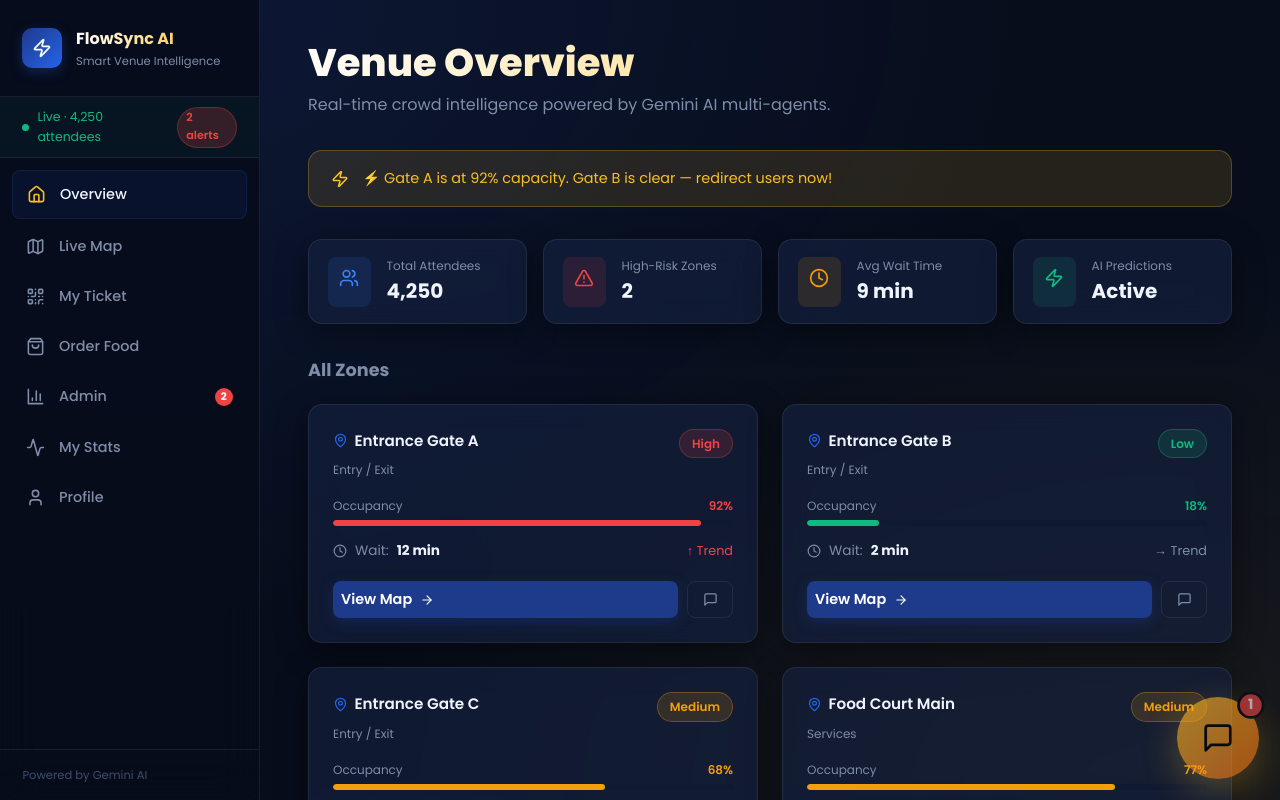
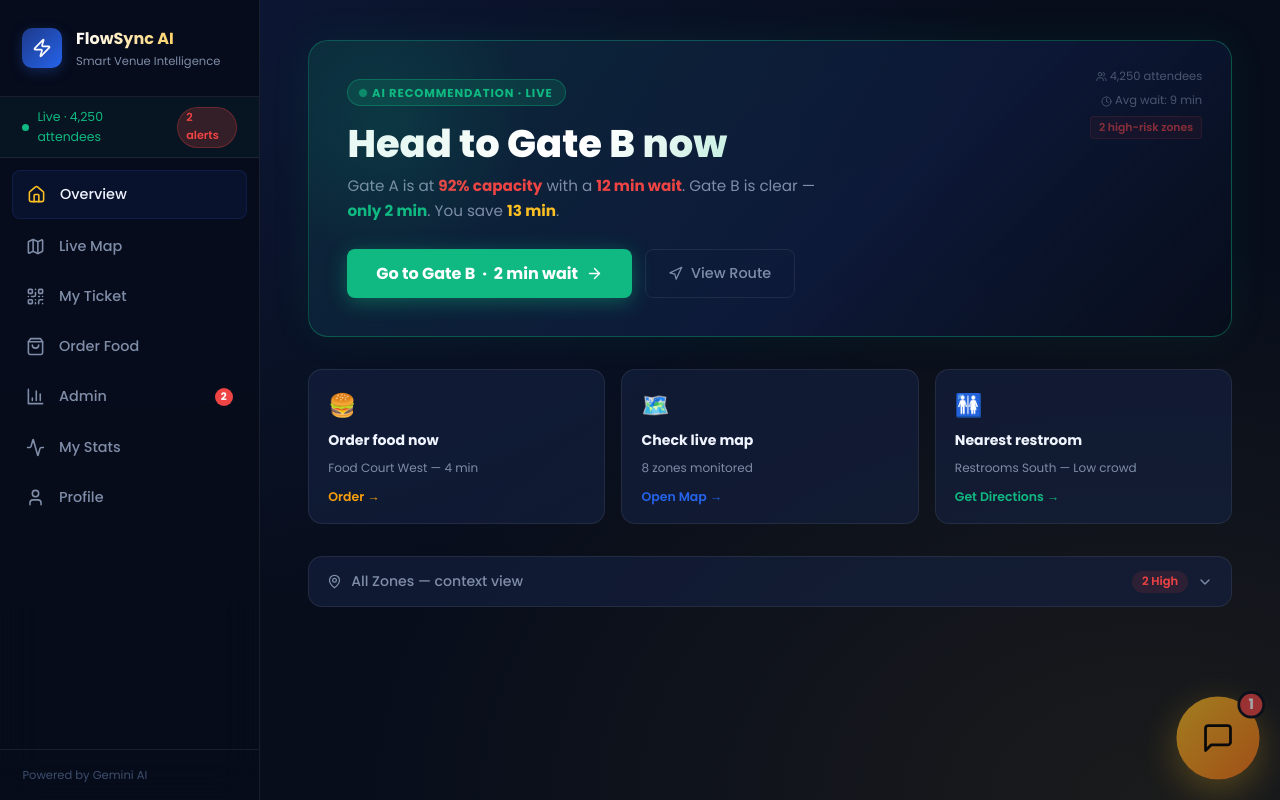
Before and after one commit to jayanitrivedi07-bit/FlowSyncAI, a React (Vite) app in the folder frontend/: page / in a window 1280 px wide. Shown: the top 800 px of the page. Built offline with nearby package versions, Linux system fonts and the light colour scheme.

Commit message:
Update frontend/src/pages/Home.jsx

```diff
--- a/frontend/src/pages/Home.jsx
+++ b/frontend/src/pages/Home.jsx
@@ -1,159 +1,338 @@
-import React, { useEffect, useState } from 'react';
+import React, { useEffect, useState, useRef } from 'react';
 import { useNavigate } from 'react-router-dom';
-import { MapPin, Clock, ArrowRight, MessageSquare, Users, AlertTriangle, Zap } from 'lucide-react';
+import {
+  ArrowRight, MapPin, Clock, Users, AlertTriangle,
+  Zap, ChevronDown, Navigation, CheckCircle, MessageSquare
+} from 'lucide-react';
 
-/* ─── mock venue data (would come from /api/crowd in production) ─── */
+/* ─── Live zone data ─── */
 const ZONES = [
-  { id: 1, name: 'Entrance Gate A', type: 'Entry / Exit',    density: 'High',   occupancy: 920,  capacity: 1000, wait: '12 min', trend: '↑' },
-  { id: 2, name: 'Entrance Gate B', type: 'Entry / Exit',    density: 'Low',    occupancy: 180,  capacity: 1000, wait: '2 min',  trend: '→' },
-  { id: 3, name: 'Entrance Gate C', type: 'Entry / Exit',    density: 'Medium', occupancy: 540,  capacity: 800,  wait: '5 min',  trend: '↓' },
-  { id: 4, name: 'Food Court Main', type: 'Services',        density: 'Medium', occupancy: 460,  capacity: 600,  wait: '15 min', trend: '↑' },
-  { id: 5, name: 'Food Court West', type: 'Services',        density: 'Low',    occupancy: 120,  capacity: 400,  wait: '4 min',  trend: '→' },
-  { id: 6, name: 'Restrooms North', type: 'Services',        density: 'High',   occupancy: 145,  capacity: 150,  wait: '8 min',  trend: '↑' },
+  { id: 1, name: 'Gate A', fullName: 'Entrance Gate A', type: 'Entry / Exit',    density: 'High',   occupancy: 920, capacity: 1000, wait: 12, trend: '↑' },
+  { id: 2, name: 'Gate B', fullName: 'Entrance Gate B', type: 'Entry / Exit',    density: 'Low',    occupancy: 180, capacity: 1000, wait: 2,  trend: '→' },
+  { id: 3, name: 'Gate C', fullName: 'Entrance Gate C', type: 'Entry / Exit',    density: 'Medium', occupancy: 540, capacity: 800,  wait: 5,  trend: '↓' },
+  { id: 4, name: 'Food Court Main', fullName: 'Food Court Main', type: 'Services', density: 'Medium', occupancy: 460, capacity: 600, wait: 15, trend: '↑' },
+  { id: 5, name: 'Food Court West', fullName: 'Food Court West', type: 'Services', density: 'Low',   occupancy: 120, capacity: 400, wait: 4,  trend: '→' },
+  { id: 6, name: 'Restrooms North', fullName: 'Restrooms North', type: 'Services', density: 'High',  occupancy: 145, capacity: 150, wait: 8,  trend: '↑' },
 ];
 
-const STATS = [
-  { label: 'Total Attendees', value: '4,250',  icon: Users,         color: '#3b82f6' },
-  { label: 'High-Risk Zones', value: '2',      icon: AlertTriangle, color: '#ef4444' },
-  { label: 'Avg Wait Time',   value: '9 min',  icon: Clock,         color: '#f59e0b' },
-  { label: 'AI Predictions',  value: 'Active', icon: Zap,           color: '#10b981' },
-];
+const densityColor = { High: 'var(--danger)', Medium: 'var(--warning)', Low: 'var(--success)' };
+const densityBadge = { High: 'badge-high', Medium: 'badge-medium', Low: 'badge-low' };
 
-/* ─── ZoneCard component ─── */
-function ZoneCard({ data, index, onAskAI }) {
-  const navigate = useNavigate();
-  const tagClass = { High: 'badge-high', Medium: 'badge-medium', Low: 'badge-low' }[data.density];
-  const barPct   = Math.round((data.occupancy / data.capacity) * 100);
-  const barColor = { High: 'var(--danger)', Medium: 'var(--warning)', Low: 'var(--success)' }[data.density];
+/* ─── Compact zone row ─── */
+function ZoneRow({ zone, onNavigate }) {
+  const pct = Math.round((zone.occupancy / zone.capacity) * 100);
 
   return (
-    <article
-      className={`card zone-card anim-fade-up stagger-${Math.min(index + 1, 6)}`}
+    <div
+      style={{
+        display: 'flex', alignItems: 'center', gap: '1rem',
+        padding: '0.85rem 1rem', borderRadius: 'var(--radius-sm)',
+        background: 'rgba(255,255,255,0.02)',
+        border: '1px solid var(--border)',
+        transition: 'background 0.2s',
+        cursor: 'pointer',
+      }}
+      onClick={() => onNavigate('/map')}
+      onMouseEnter={e => e.currentTarget.style.background = 'rgba(255,255,255,0.05)'}
+      onMouseLeave={e => e.currentTarget.style.background = 'rgba(255,255,255,0.02)'}
+      role="button"
       tabIndex={0}
-      aria-label={`${data.name}: ${data.density} density, ${data.wait} wait`}
+      aria-label={`${zone.name}: ${zone.density} crowd, ${zone.wait} min wait`}
     >
-      {/* Header */}
-      <div style={{ display: 'flex', justifyContent: 'space-between', alignItems: 'flex-start', marginBottom: '0.9rem' }}>
-        <div>
-          <div style={{ display: 'flex', alignItems: 'center', gap: '0.4rem', marginBottom: '0.2rem' }}>
-            <MapPin size={15} color="var(--primary-light)" aria-hidden="true" />
-            <h3 style={{ fontSize: '0.95rem' }}>{data.name}</h3>
-          </div>
-          <span style={{ fontSize: '0.75rem', color: 'var(--text-muted)' }}>{data.type}</span>
-        </div>
-        <span className={`badge ${tagClass}`} aria-label={`${data.density} crowd`}>
-          {data.density}
-        </span>
+      {/* Density dot */}
+      <span style={{
+        width: 9, height: 9, borderRadius: '50%', flexShrink: 0,
+        background: densityColor[zone.density],
+        boxShadow: zone.density === 'High' ? `0 0 6px ${densityColor[zone.density]}` : 'none',
+      }} aria-hidden="true" />
+
+      {/* Name */}
+      <span style={{ flex: 1, fontSize: '0.88rem', fontWeight: 500, color: 'var(--text)' }}>
+        {zone.name}
+      </span>
+
+      {/* Mini bar */}
+      <div style={{ width: 80, height: 4, background: 'var(--bg-solid)', borderRadius: '99px', overflow: 'hidden' }}>
+        <div style={{ height: '100%', width: `${pct}%`, background: densityColor[zone.density], borderRadius: '99px' }} />
       </div>
 
-      {/* Occupancy bar */}
-      <div style={{ marginBottom: '0.9rem' }}>
-        <div style={{ display: 'flex', justifyContent: 'space-between', fontSize: '0.75rem', color: 'var(--text-muted)', marginBottom: '0.3rem' }}>
-          <span>Occupancy</span>
-          <span style={{ color: barColor, fontWeight: 600 }}>{barPct}%</span>
-        </div>
-        <div style={{ height: '6px', background: 'var(--bg-solid)', borderRadius: '99px', overflow: 'hidden' }}>
-          <div style={{ height: '100%', width: `${barPct}%`, background: barColor, borderRadius: '99px', transition: 'width 0.8s var(--ease)' }} role="progressbar" aria-valuenow={barPct} aria-valuemin={0} aria-valuemax={100} />
-        </div>
-      </div>
+      {/* Wait */}
+      <span style={{ fontSize: '0.78rem', color: 'var(--text-muted)', minWidth: 42, textAlign: 'right' }}>
+        {zone.wait}<span style={{ fontSize: '0.65rem' }}> min</span>
+      </span>
 
-      {/* Wait row */}
-      <div style={{ display: 'flex', alignItems: 'center', gap: '0.5rem', marginBottom: '1.2rem', color: 'var(--text-muted)', fontSize: '0.85rem' }}>
-        <Clock size={14} aria-hidden="true" />
-        Wait: <strong style={{ color: 'var(--text)' }}>{data.wait}</strong>
-        <span style={{ marginLeft: 'auto', fontSize: '0.8rem', color: data.trend === '↑' ? 'var(--danger)' : data.trend === '↓' ? 'var(--success)' : 'var(--text-muted)' }}>
-          {data.trend} Trend
-        </span>
-      </div>
-
-      {/* Actions */}
-      <div style={{ display: 'flex', gap: '0.6rem' }}>
-        <button className="btn-primary" style={{ flex: 1, padding: '0.5rem' }} onClick={() => navigate('/map')} aria-label={`Navigate to ${data.name} on map`}>
-          View Map <ArrowRight size={14} aria-hidden="true" />
-        </button>
-        <button className="btn-ghost" style={{ padding: '0.5rem 0.9rem' }} aria-label={`Ask AI about ${data.name}`} onClick={() => onAskAI(data.name)}>
-          <MessageSquare size={15} aria-hidden="true" />
-        </button>
-      </div>
-    </article>
+      {/* Trend */}
+      <span style={{
+        fontSize: '0.75rem', minWidth: 14,
+        color: zone.trend === '↑' ? 'var(--danger)' : zone.trend === '↓' ? 'var(--success)' : 'var(--text-muted)',
+      }}>{zone.trend}</span>
+    </div>
   );
 }
 
 /* ─── Home page ─── */
 export default function Home() {
+  const navigate = useNavigate();
   const [zones, setZones] = useState([]);
   const [loading, setLoading] = useState(true);
-  const [aiTip, setAiTip] = useState('Analyzing crowd flow…');
+  const [showZones, setShowZones] = useState(false);
+  const [actionDone, setActionDone] = useState(false);
+  const pulseRef = useRef(null);
+
+  const recommended = zones.find(z => z.density === 'Low' && z.type === 'Entry / Exit') || zones[1];
+  const busiest     = zones.reduce((worst, z) => (z.wait > (worst?.wait ?? 0) ? z : worst), null);
+  const timeSaved   = recommended && busiest ? busiest.wait - recommended.wait : 10;
 
   useEffect(() => {
-    const timer = setTimeout(() => {
+    const t = setTimeout(() => {
       setZones(ZONES);
-      setAiTip('⚡ Gate A is at 92% capacity. Gate B is clear — redirect users now!');
       setLoading(false);
-    }, 700);
-    return () => clearTimeout(timer);
+    }, 400);
+    return () => clearTimeout(t);
   }, []);
 
-  const triggerAI = (zone) => {
-    const fab = document.querySelector('.fab');
-    if (fab) fab.click();
-    setTimeout(() => {
-      const input = document.querySelector('.floating-chat-container input');
-      if (!input) return;
-      const setter = Object.getOwnPropertyDescriptor(window.HTMLInputElement.prototype, 'value').set;
-      setter.call(input, `How do I avoid crowds at ${zone}?`);
-      input.dispatchEvent(new Event('input', { bubbles: true }));
-    }, 150);
-  };
+  if (loading) {
+    return (
+      <main style={{ display: 'flex', flexDirection: 'column', gap: '1.5rem' }}>
+        {[200, 80, 320].map((h, i) => (
+          <div key={i} className="skeleton" style={{ height: h, borderRadius: 'var(--radius-md)' }} />
+        ))}
+      </main>
+    );
+  }
 
   return (
-    <main aria-label="Venue Overview" style={{ animation: 'fadeIn 0.35s ease-out' }}>
+    <main aria-label="Venue Overview" style={{ animation: 'fadeIn 0.35s ease-out', maxWidth: 1100, margin: '0 auto' }}>
 
-      {/* Page header */}
-      <div className="anim-fade-up" style={{ marginBottom: '2rem' }}>
-        <h1>Venue Overview</h1>
-        <p style={{ marginTop: '0.4rem', fontSize: '1rem' }}>
-          Real-time crowd intelligence powered by Gemini AI multi-agents.
+      {/* ══════════════════════════════════════════
+          DECISION CARD  —  hero, full attention
+      ══════════════════════════════════════════ */}
+      <div
+        className="anim-fade-up"
+        style={{
+          position: 'relative', overflow: 'hidden',
+          background: 'linear-gradient(135deg, rgba(16,185,129,0.12) 0%, rgba(30,58,138,0.25) 60%, rgba(7,13,27,0.9) 100%)',
+          border: '1px solid rgba(16,185,129,0.35)',
+          borderRadius: 'var(--radius-lg)',
+          padding: 'clamp(1.5rem, 4vw, 2.4rem)',
+          marginBottom: '2rem',
+          boxShadow: '0 0 40px rgba(16,185,129,0.08)',
+        }}
+      >
+        {/* Ambient glow */}
+        <div aria-hidden="true" style={{
+          position: 'absolute', top: -60, left: -60,
+          width: 280, height: 280, borderRadius: '50%',
+          background: 'radial-gradient(circle, rgba(16,185,129,0.12) 0%, transparent 70%)',
+          pointerEvents: 'none',
+        }} />
+
+        {/* AI badge */}
+        <div style={{ display: 'flex', alignItems: 'center', gap: '0.5rem', marginBottom: '1rem' }}>
+          <span style={{
+            display: 'inline-flex', alignItems: 'center', gap: '0.35rem',
+            background: 'rgba(16,185,129,0.15)', border: '1px solid rgba(16,185,129,0.35)',
+            borderRadius: '99px', padding: '0.2rem 0.75rem',
+            fontSize: '0.72rem', fontWeight: 700, color: 'var(--success)',
+            letterSpacing: '0.08em',
+          }}>
+            <span style={{
+              width: 6, height: 6, borderRadius: '50%', background: 'var(--success)',
+              animation: 'pulseDot 1.5s ease-in-out infinite',
+            }} />
+            AI RECOMMENDATION · LIVE
+          </span>
+        </div>
+
+        {/* Headline */}
+        <h1 style={{
+          fontSize: 'clamp(1.6rem, 4vw, 2.4rem)', fontWeight: 800,
+          background: 'linear-gradient(135deg, #fff 30%, var(--success) 100%)',
+          backgroundClip: 'text', WebkitBackgroundClip: 'text', WebkitTextFillColor: 'transparent',
+          marginBottom: '0.5rem', lineHeight: 1.15,
+        }}>
+          Head to Gate B now
+        </h1>
+
+        {/* Why */}
+        <p style={{
+          fontSize: '0.95rem', color: 'var(--text-muted)', marginBottom: '1.6rem', maxWidth: 480,
+        }}>
+          Gate A is at <strong style={{ color: 'var(--danger)' }}>92% capacity</strong> with a{' '}
+          <strong style={{ color: 'var(--danger)' }}>12 min wait</strong>. Gate B is clear —{' '}
+          <strong style={{ color: 'var(--success)' }}>only 2 min</strong>. You save{' '}
+          <strong style={{ color: 'var(--accent)' }}>{timeSaved} min</strong>.
         </p>
+
+        {/* CTAs */}
+        <div style={{ display: 'flex', gap: '0.8rem', flexWrap: 'wrap' }}>
+          {actionDone ? (
+            <div style={{
+              display: 'flex', alignItems: 'center', gap: '0.6rem',
+              background: 'rgba(16,185,129,0.15)', border: '1px solid rgba(16,185,129,0.35)',
+              borderRadius: 'var(--radius-sm)', padding: '0.65rem 1.4rem',
+              color: 'var(--success)', fontWeight: 700, fontSize: '0.95rem',
+            }}>
+              <CheckCircle size={18} /> On your way — Gate B
+            </div>
+          ) : (
+            <button
+              id="go-to-gate-b-btn"
+              className="btn-primary"
+              onClick={() => { setActionDone(true); navigate('/entry'); }}
+              style={{
+                background: 'var(--success)', boxShadow: '0 4px 20px rgba(16,185,129,0.4)',
+                fontSize: '1rem', padding: '0.75rem 1.8rem', fontWeight: 700,
+                border: 'none',
+              }}
+              aria-label="Navigate to Gate B with 2 minute wait"
+            >
+              Go to Gate B &nbsp;·&nbsp; 2 min wait <ArrowRight size={17} />
+            </button>
+          )}
+
+          <button
+            id="view-route-btn"
+            className="btn-ghost"
+            onClick={() => navigate('/map')}
+            style={{ fontSize: '0.9rem', padding: '0.7rem 1.4rem', display: 'flex', alignItems: 'center', gap: '0.5rem' }}
+            aria-label="View route on live map"
+          >
+            <Navigation size={15} /> View Route
+          </button>
+        </div>
+
+        {/* Compact secondary context — muted, right side */}
+        <div style={{
+          position: 'absolute', top: '1.6rem', right: '1.8rem',
+          display: 'flex', flexDirection: 'column', gap: '0.4rem', alignItems: 'flex-end',
+          opacity: 0.55,
+        }}>
+          <span style={{ fontSize: '0.72rem', color: 'var(--text-muted)' }}>
+            <Users size={11} style={{ display: 'inline', verticalAlign: 'middle', marginRight: 3 }} />
+            4,250 attendees
+          </span>
+          <span style={{ fontSize: '0.72rem', color: 'var(--text-muted)' }}>
+            <Clock size={11} style={{ display: 'inline', verticalAlign: 'middle', marginRight: 3 }} />
+            Avg wait: 9 min
+          </span>
+          <span style={{
+            fontSize: '0.68rem', color: 'var(--danger)', fontWeight: 600,
+            background: 'rgba(239,68,68,0.1)', border: '1px solid rgba(239,68,68,0.2)',
+            borderRadius: '4px', padding: '0.1rem 0.5rem',
+          }}>
+            2 high-risk zones
+          </span>
+        </div>
       </div>
 
-      {/* AI prediction banner */}
-      <div className="anim-fade-up stagger-1" style={{ background: 'var(--accent-faint)', border: '1px solid rgba(251,191,36,0.25)', borderRadius: 'var(--radius-md)', padding: '1rem 1.4rem', marginBottom: '2rem', display: 'flex', alignItems: 'center', gap: '0.8rem' }}>
-        <Zap size={18} color="var(--accent)" aria-hidden="true" />
-        <p style={{ color: 'var(--accent)', fontSize: '0.9rem', margin: 0 }}>{aiTip}</p>
+      {/* ══════════════════════════════════════════
+          SECONDARY ACTIONS  — compact, supporting
+      ══════════════════════════════════════════ */}
+      <div className="anim-fade-up stagger-1" style={{
+        display: 'grid', gridTemplateColumns: 'repeat(auto-fit, minmax(200px, 1fr))', gap: '1rem', marginBottom: '2rem',
+      }}>
+        {[
+          {
+            label: 'Order food now',
+            sub:   'Food Court West — 4 min',
+            icon:  '🍔', cta: 'Order →', color: '#f59e0b',
+            action: () => navigate('/orders'),
+            id: 'quick-order-btn',
+          },
+          {
+            label: 'Check live map',
+            sub:   '8 zones monitored',
+            icon:  '🗺️', cta: 'Open Map →', color: 'var(--primary-light)',
+            action: () => navigate('/map'),
+            id: 'quick-map-btn',
+          },
+          {
+            label: 'Nearest restroom',
+            sub:   'Restrooms South — Low crowd',
+            icon:  '🚻', cta: 'Get Directions →', color: 'var(--success)',
+            action: () => navigate('/map'),
+            id: 'quick-restroom-btn',
+          },
+        ].map(card => (
+          <button
+            key={card.id}
+            id={card.id}
+            onClick={card.action}
+            style={{
+              background: 'var(--bg-card)', border: '1px solid var(--border)',
+              borderRadius: 'var(--radius-md)', padding: '1.1rem 1.2rem',
+              display: 'flex', flexDirection: 'column', gap: '0.5rem',
+              cursor: 'pointer', textAlign: 'left', transition: 'all 0.2s var(--ease)',
+            }}
+            onMouseEnter={e => { e.currentTarget.style.borderColor = card.color; e.currentTarget.style.transform = 'translateY(-2px)'; }}
+            onMouseLeave={e => { e.currentTarget.style.borderColor = 'var(--border)'; e.currentTarget.style.transform = 'none'; }}
+            aria-label={card.label}
+          >
+            <span style={{ fontSize: '1.4rem' }}>{card.icon}</span>
+            <span style={{ fontWeight: 700, color: 'var(--text)', fontSize: '0.88rem' }}>{card.label}</span>
+            <span style={{ fontSize: '0.75rem', color: 'var(--text-muted)' }}>{card.sub}</span>
+            <span style={{ fontSize: '0.78rem', color: card.color, fontWeight: 600, marginTop: '0.2rem' }}>{card.cta}</span>
+          </button>
+        ))}
       </div>
 
-      {/* Stats strip */}
-      <div style={{ display: 'grid', gridTemplateColumns: 'repeat(auto-fit, minmax(180px, 1fr))', gap: '1rem', marginBottom: '2rem' }}>
-        {STATS.map((s, i) => {
-          const Icon = s.icon;
-          return (
-            <div key={s.label} className={`card anim-fade-up stagger-${i + 1}`} style={{ display: 'flex', gap: '1rem', alignItems: 'center', padding: '1rem 1.2rem' }}>
-              <div style={{ background: `${s.color}20`, padding: '0.7rem', borderRadius: 'var(--radius-sm)' }}>
-                <Icon size={20} color={s.color} aria-hidden="true" />
-              </div>
-              <div>
-                <div style={{ fontSize: '0.75rem', color: 'var(--text-muted)' }}>{s.label}</div>
-                <div style={{ fontSize: '1.25rem', fontWeight: 700, color: 'var(--text)' }}>{s.value}</div>
-              </div>
+      {/* ══════════════════════════════════════════
+          ALL ZONES — collapsed by default, context only
+      ══════════════════════════════════════════ */}
+      <div className="anim-fade-up stagger-2">
+        <button
+          onClick={() => setShowZones(v => !v)}
+          id="toggle-zones-btn"
+          style={{
+            display: 'flex', alignItems: 'center', gap: '0.6rem',
+            width: '100%', padding: '0.85rem 1.1rem',
+            background: 'var(--bg-card)', border: '1px solid var(--border)',
+            borderRadius: showZones ? 'var(--radius-md) var(--radius-md) 0 0' : 'var(--radius-md)',
+            cursor: 'pointer', color: 'var(--text-muted)', fontSize: '0.88rem', fontWeight: 500,
+            transition: 'border-radius 0.2s',
+          }}
+          aria-expanded={showZones}
+        >
+          <MapPin size={15} color="var(--text-muted)" />
+          All Zones — context view
+          <span style={{ marginLeft: 'auto', fontSize: '0.72rem', background: 'rgba(239,68,68,0.12)', color: 'var(--danger)', padding: '0.15rem 0.6rem', borderRadius: '99px', fontWeight: 600 }}>
+            2 High
+          </span>
+          <ChevronDown
+            size={16}
+            style={{ transition: 'transform 0.25s', transform: showZones ? 'rotate(180deg)' : 'none' }}
+          />
+        </button>
+
+        {showZones && (
+          <div style={{
+            border: '1px solid var(--border)', borderTop: 'none',
+            borderRadius: '0 0 var(--radius-md) var(--radius-md)',
+            padding: '0.75rem',
+            display: 'flex', flexDirection: 'column', gap: '0.5rem',
+            background: 'var(--bg-card)',
+            animation: 'fadeIn 0.2s ease',
+          }}>
+            {/* Column headers */}
+            <div style={{
+              display: 'flex', gap: '1rem',
+              padding: '0.2rem 1rem', fontSize: '0.68rem', fontWeight: 600,
+              color: 'var(--text-dim)', letterSpacing: '0.08em', textTransform: 'uppercase',
+            }}>
+              <span style={{ width: 9 }} />
+              <span style={{ flex: 1 }}>Zone</span>
+              <span style={{ width: 80, textAlign: 'center' }}>Occupancy</span>
+              <span style={{ minWidth: 42, textAlign: 'right' }}>Wait</span>
+              <span style={{ minWidth: 14 }}>▲▼</span>
             </div>
-          );
-        })}
+            {zones.map(z => (
+              <ZoneRow key={z.id} zone={z} onNavigate={navigate} />
+            ))}
+          </div>
+        )}
       </div>
 
-      {/* Zone cards grid */}
-      <h2 style={{ fontSize: '1.1rem', marginBottom: '1.2rem', color: 'var(--text-muted)' }}>All Zones</h2>
-      {loading ? (
-        <div style={{ display: 'grid', gridTemplateColumns: 'repeat(auto-fill, minmax(300px,1fr))', gap: '1.5rem' }}>
-          {[...Array(6)].map((_, i) => (
-            <div key={i} className="skeleton" style={{ height: '210px' }} aria-hidden="true" />
-          ))}
-        </div>
-      ) : (
-        <div style={{ display: 'grid', gridTemplateColumns: 'repeat(auto-fill, minmax(300px,1fr))', gap: '1.5rem' }}>
-          {zones.map((z, idx) => <ZoneCard key={z.id} data={z} index={idx} onAskAI={triggerAI} />)}
-        </div>
-      )}
     </main>
   );
 }
```
